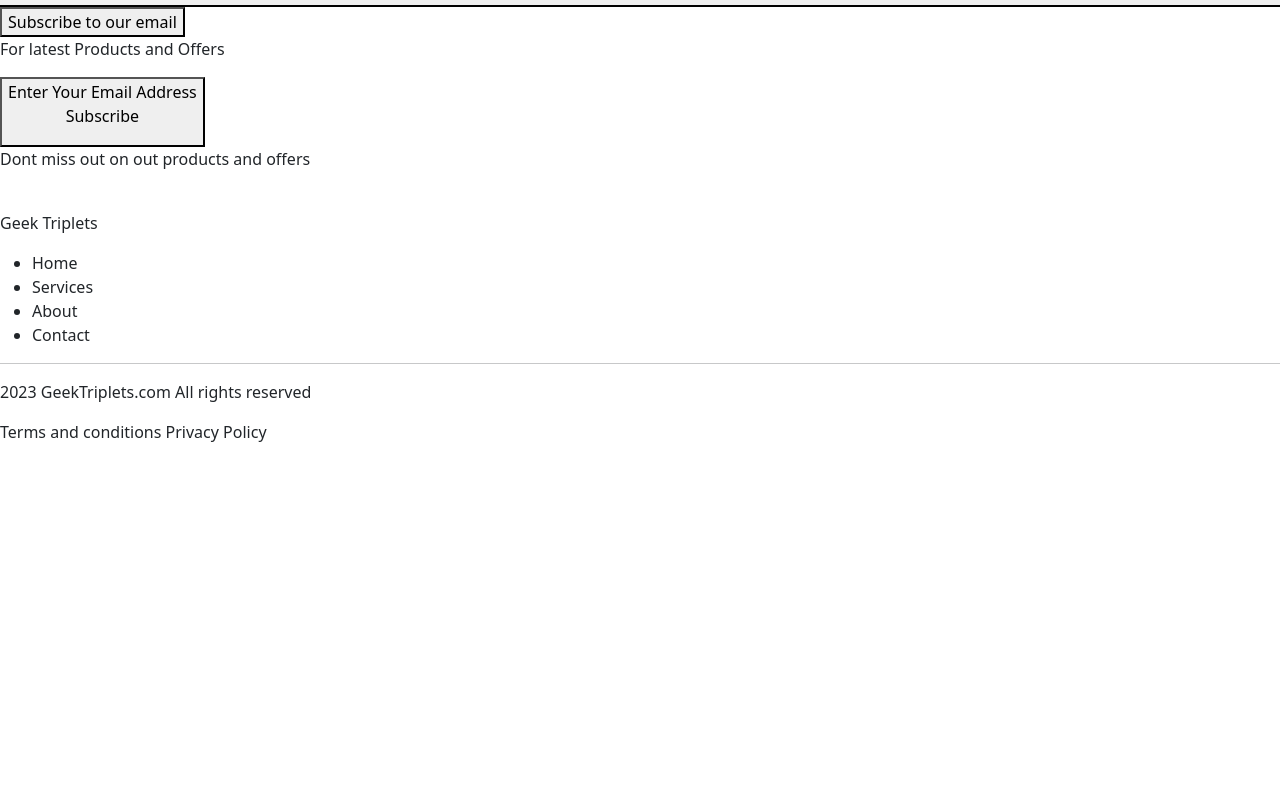
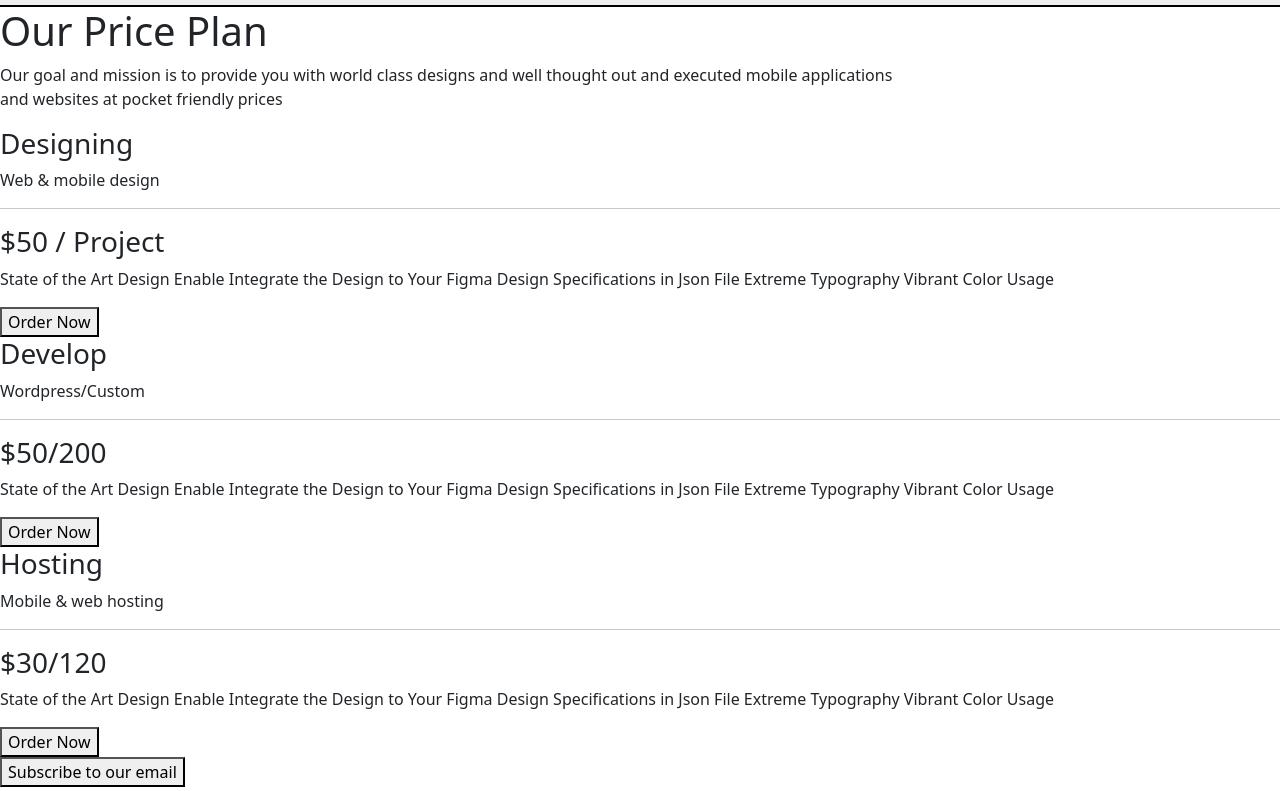
Before and after one commit to oyesa/3Frames, an Angular app: page / in a window 1280 px wide. Shown: the part 1164-1955 px from the top of the page. Before the commit the page ends 1624 px from the top, so only its background shows below. Built offline with nearby package versions, Linux system fonts and the light colour scheme.

Commit message:
create price plan section

```diff
--- a/src/app/landing/landing.component.html
+++ b/src/app/landing/landing.component.html
@@ -23,3 +23,56 @@
 
 
     <!-- PRICE PLAN SECTION -->
+    <div class="price-sec">
+      <h1>Our Price Plan </h1>
+      <p>Our goal and mission is to provide you with world class designs and well thought out and executed mobile applications <br> and websites at pocket friendly prices</p>
+
+      <div class="projects-col1">
+        <h3>Designing</h3>
+        <p>Web & mobile design</p>
+        <hr>
+        <h3>$50 / Project</h3>
+
+        <div>
+          <p>State of the Art Design Enable
+            Integrate the Design to Your Figma
+            Design Specifications in Json File
+            Extreme Typography
+            Vibrant Color Usage</p>
+          <button>Order Now</button>
+        </div>
+      </div>
+
+      <div class="projects-col1">
+        <h3>Develop </h3>
+        <p>Wordpress/Custom</p>
+        <hr>
+        <h3>$50/200</h3>
+
+        <div>
+          <p>State of the Art Design Enable
+            Integrate the Design to Your Figma
+            Design Specifications in Json File
+            Extreme Typography
+            Vibrant Color Usage</p>
+          <button>Order Now</button>
+        </div>
+      </div>
+
+      <div class="projects-col1">
+        <h3>Hosting</h3>
+        <p>Mobile & web hosting </p>
+        <hr>
+        <h3>$30/120</h3>
+
+        <div>
+          <p>State of the Art Design Enable
+            Integrate the Design to Your Figma
+            Design Specifications in Json File
+            Extreme Typography
+            Vibrant Color Usage</p>
+          <button>Order Now</button>
+        </div>
+      </div>
+
+    </div>
```
